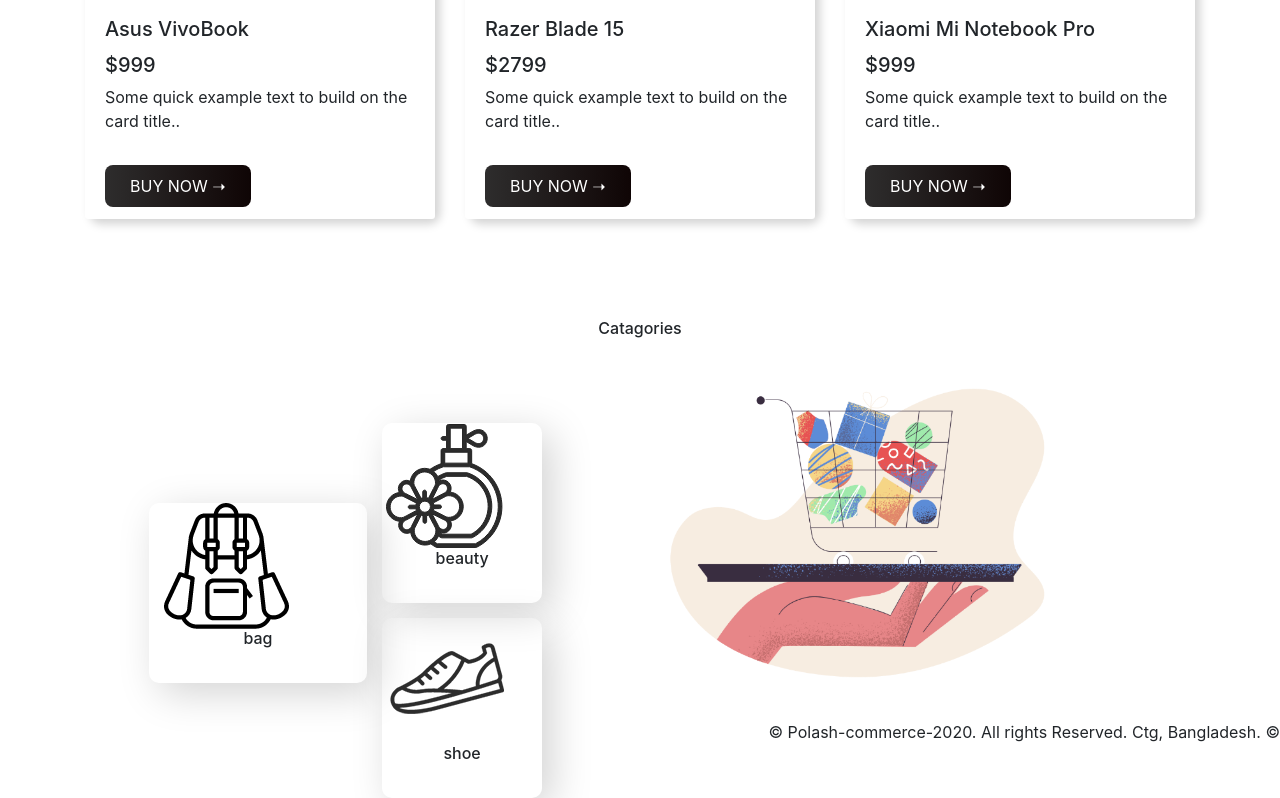
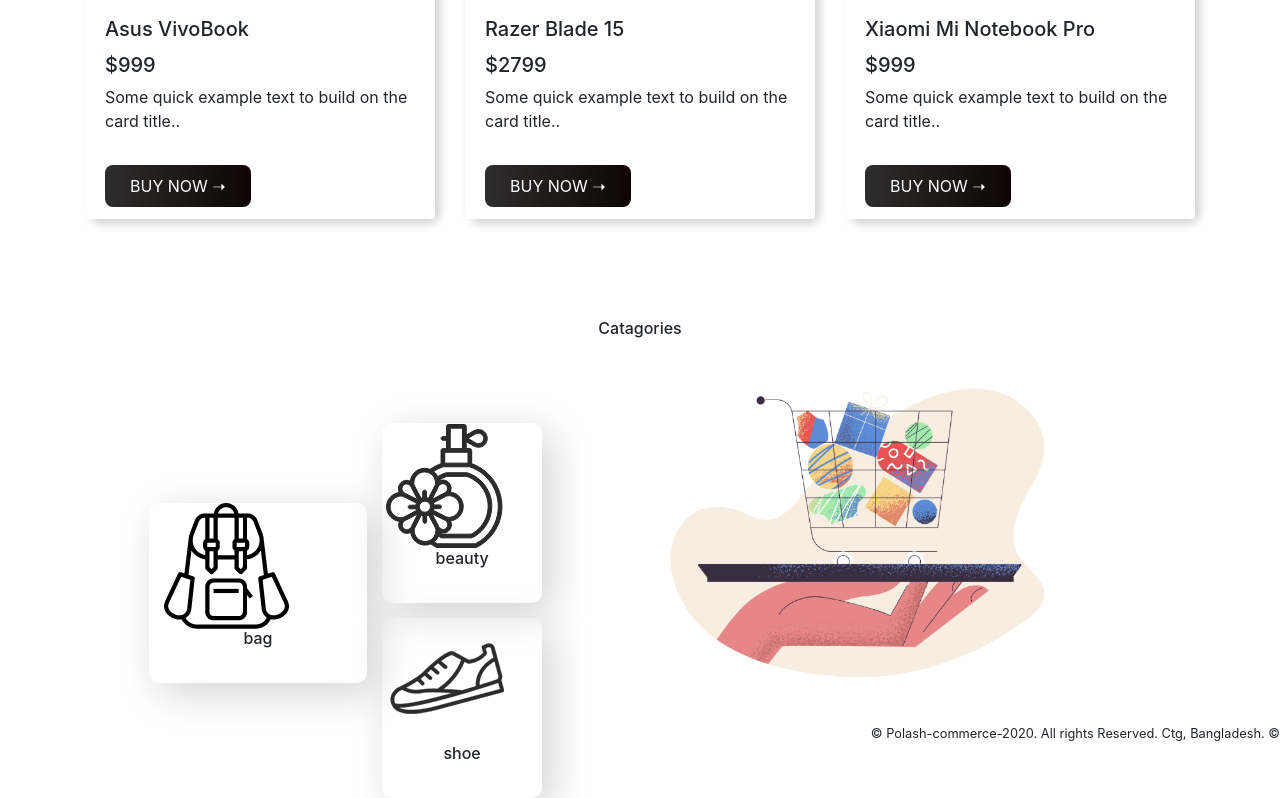
Before and after one commit to MIPolash-Prog/hot-gadgets, a plain HTML site: page index.html in a window 1280 px wide. Shown: the part 1748-2546 px from the top of the page. Drawn offline with nearby package versions, Linux system fonts and the light colour scheme; a web font is replaced by a local one.

Commit message:
all changes are needed

```diff
--- a/index.html
+++ b/index.html
@@ -201,7 +201,7 @@
 </div>
 
 <footer>
-  <smaller> © Polash-commerce-2020. All rights Reserved. Ctg, Bangladesh. ©</smaller>
+  <small> © Polash-commerce-2020. All rights Reserved. Ctg, Bangladesh. ©</small>
 </footer>
     <script src="https://code.jquery.com/jquery-3.5.1.slim.min.js" integrity="sha384-DfXdz2htPH0lsSSs5nCTpuj/zy4C+OGpamoFVy38MVBnE+IbbVYUew+OrCXaRkfj" crossorigin="anonymous"></script>
     <script src="https://cdn.jsdelivr.net/npm/popper.js@1.16.0/dist/umd/popper.min.js" integrity="sha384-Q6E9RHvbIyZFJoft+2mJbHaEWldlvI9IOYy5n3zV9zzTtmI3UksdQRVvoxMfooAo" crossorigin="anonymous"></script>
```
